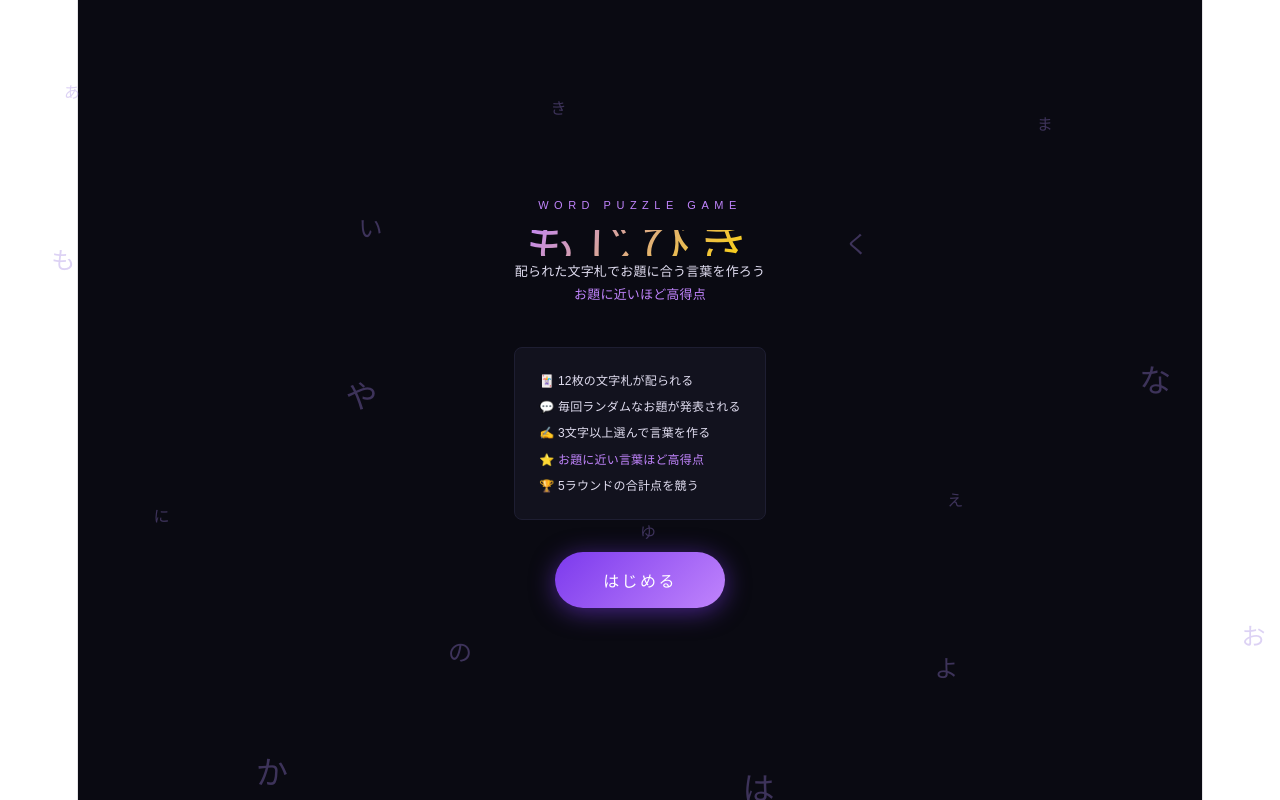
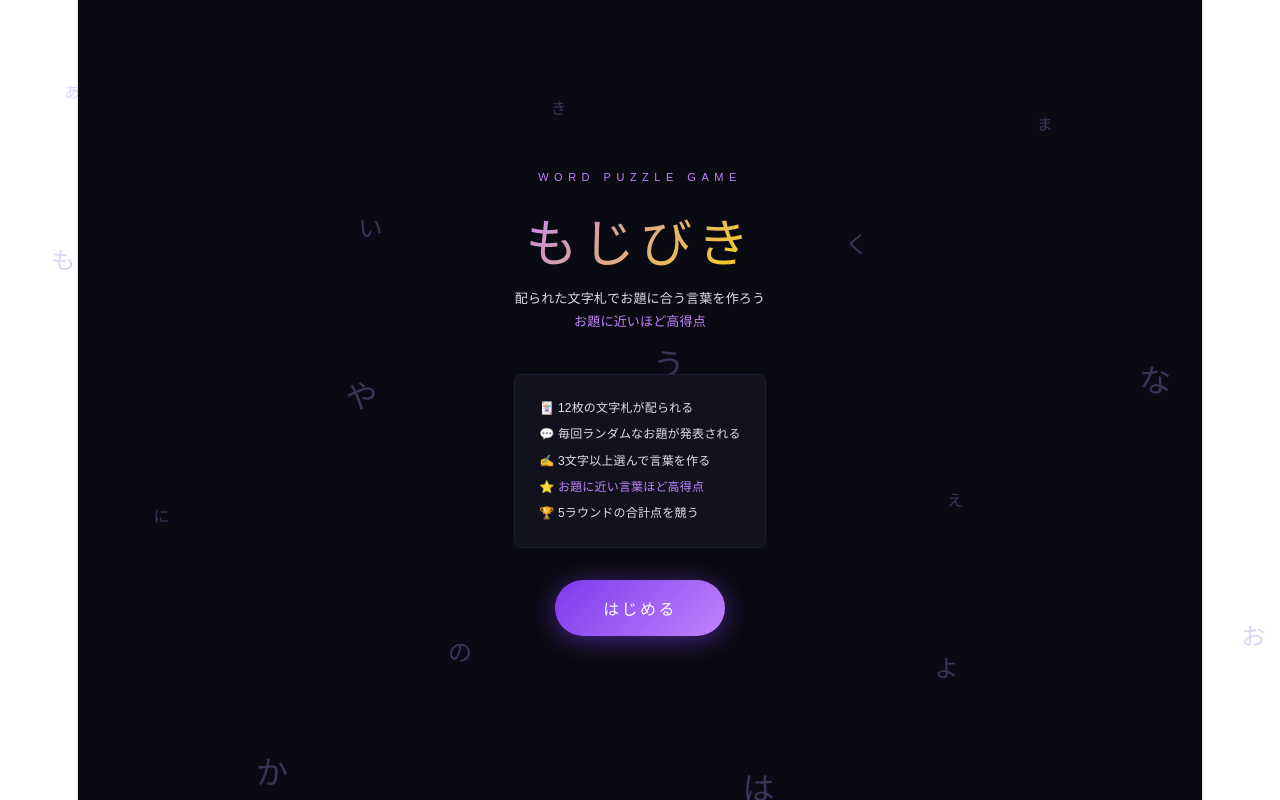
Before and after one commit to keisukefuruta-boardboard/mojibiki, a React (Vite) app: page / in a window 1280 px wide. Built offline with nearby package versions, Linux system fonts and the light colour scheme.

Commit message:
fix title font

```diff
--- a/src/App.jsx
+++ b/src/App.jsx
@@ -332,9 +332,10 @@ export default function KotobaGame() {
           </div>
           <h1 style={{
             margin: "0 0 4px", fontSize: "52px", fontWeight: "900",
-            letterSpacing: "0.1em",
+            letterSpacing: "0.1em", lineHeight: "1.4", padding: "4px 0",
             background: `linear-gradient(135deg, ${C.accent} 0%, ${C.gold} 100%)`,
-            WebkitBackgroundClip: "text", WebkitTextFillColor: "transparent",
+            WebkitBackgroundClip: "text", backgroundClip: "text",
+            WebkitTextFillColor: "transparent", color: "transparent",
           }}>もじびき</h1>
           <div style={{ fontSize: "13px", color: C.text, marginBottom: "40px", lineHeight: "1.8" }}>
             配られた文字札でお題に合う言葉を作ろう<br/>
```
